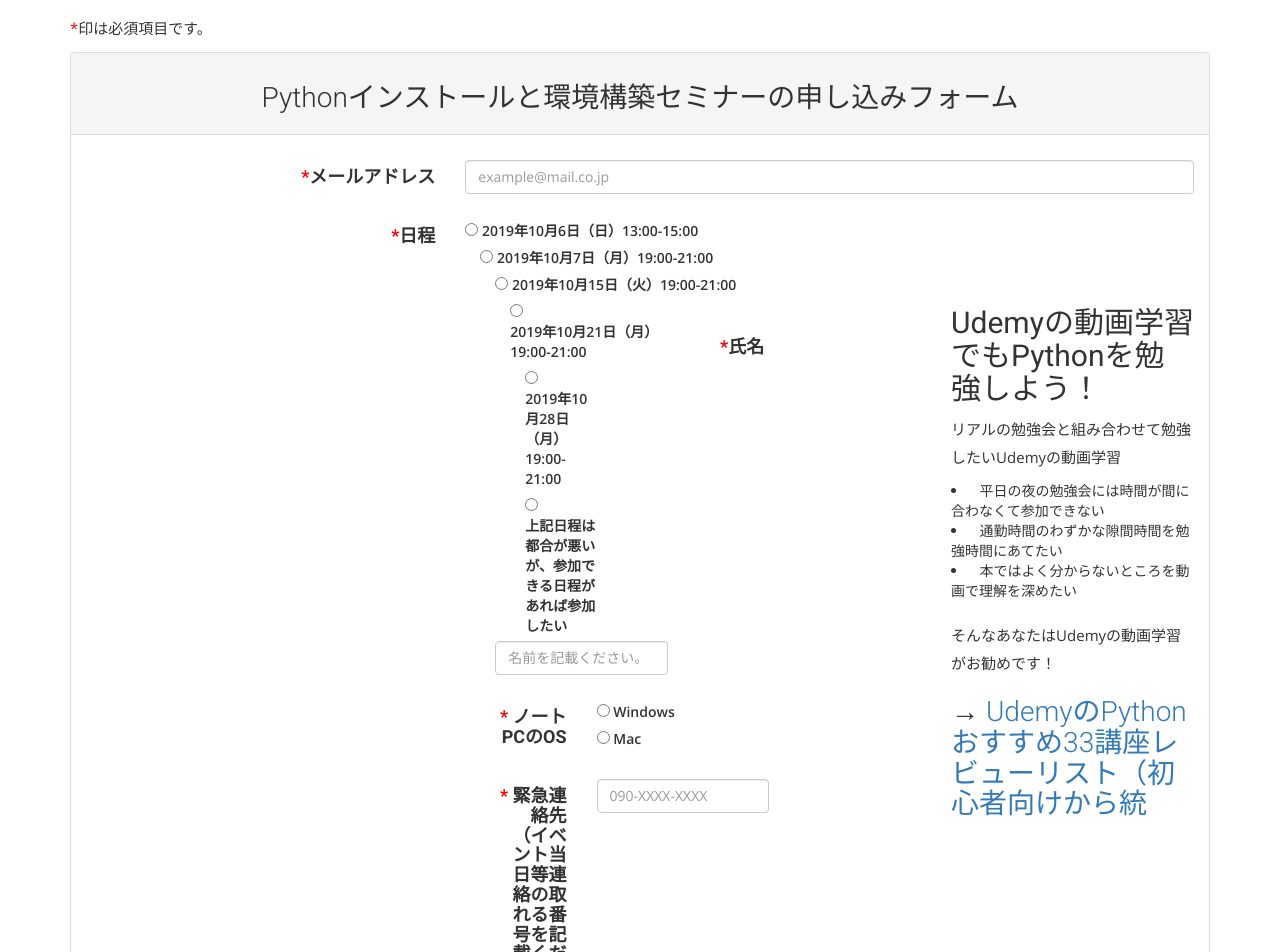
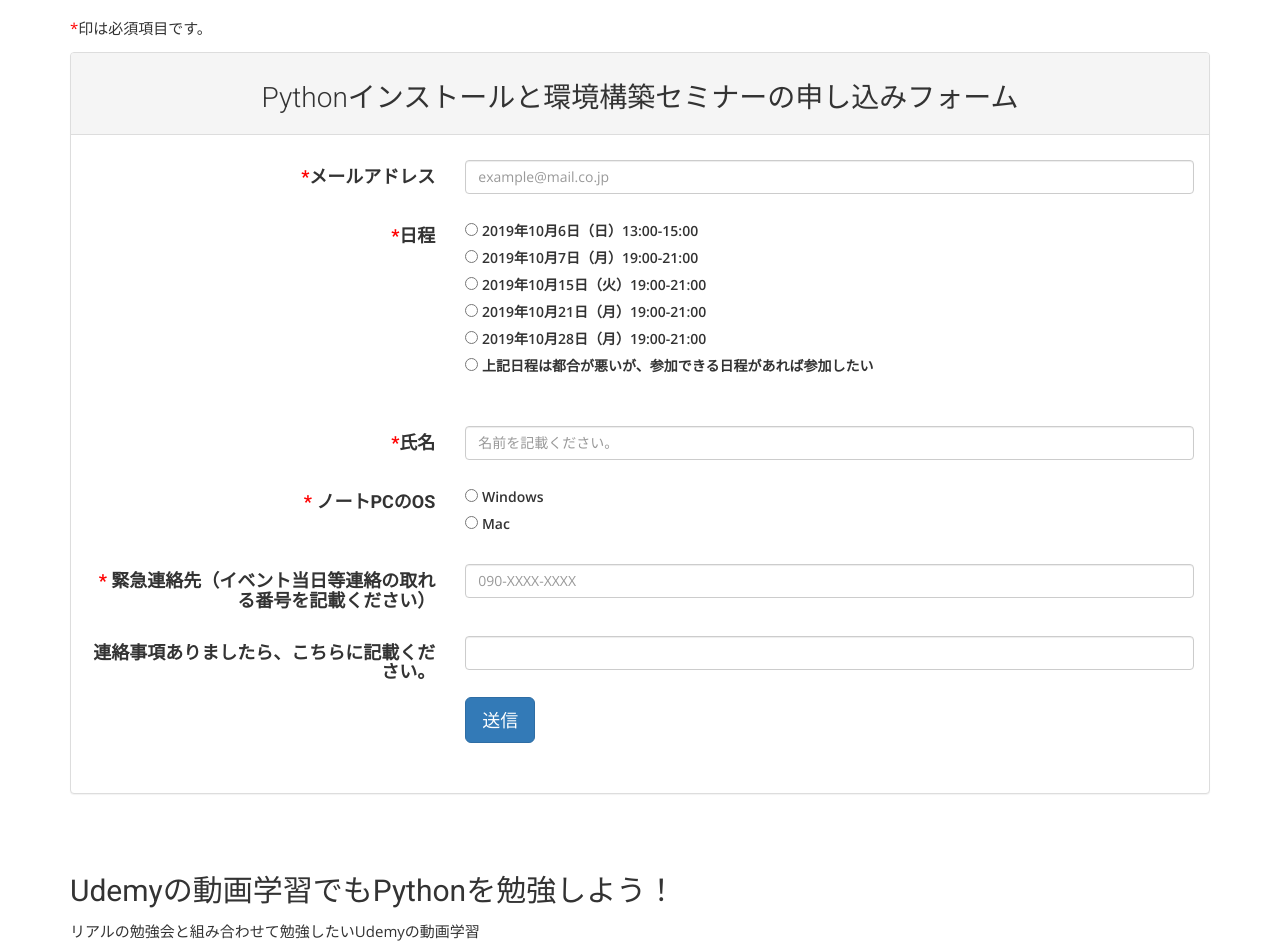
Before and after one commit to hommachi-open-source-lab/hommachi-open-source-lab.github.io, a Jekyll site: the page built from contents/study/buld_python_env.html, in a window 1280 px wide. Shown: the part 2682-3634 px from the top of the page. Built offline with Jekyll 4.4.1, drawn with Linux system fonts in a browser that asks for light colours; nearby versions of some CDN libraries; some web fonts are replaced.

Commit message:
chage date

```diff
--- a/contents/study/buld_python_env.html
+++ b/contents/study/buld_python_env.html
@@ -147,7 +147,6 @@ permalink: /contents/study/buld_python_env/
                   2019年10月6日（日）13:00-15:00<br>
                 </label>
                 　　 </div>
-            <div class="col-sm-8">
               <div class="form-check">
                 <input class="form-check-input" id="nittei" type="radio" name="entry.403502960" value="2019年10月7日（月）19:00-21:00"
                   required>
@@ -155,7 +154,6 @@ permalink: /contents/study/buld_python_env/
                   2019年10月7日（月）19:00-21:00<br>
                 </label>
                 　　 </div>
-            <div class="col-sm-8">
               <div class="form-check">
                 <input class="form-check-input" id="nittei" type="radio" name="entry.403502960" value="2019年10月15日（火）19:00-21:00"
                   required>
@@ -163,7 +161,6 @@ permalink: /contents/study/buld_python_env/
                   2019年10月15日（火）19:00-21:00<br>
                 </label>
                 　　 </div>
-            <div class="col-sm-8">
               <div class="form-check">
                 <input class="form-check-input" id="nittei" type="radio" name="entry.403502960" value="2019年10月21日（月）19:00-21:00"
                   required>
@@ -171,7 +168,6 @@ permalink: /contents/study/buld_python_env/
                   2019年10月21日（月）19:00-21:00<br>
                 </label>
                 　　 </div>
-            <div class="col-sm-8">
               <div class="form-check">
                 <input class="form-check-input" id="nittei" type="radio" name="entry.403502960" value="2019年10月28日（月）19:00-21:00"
                   required>
```
